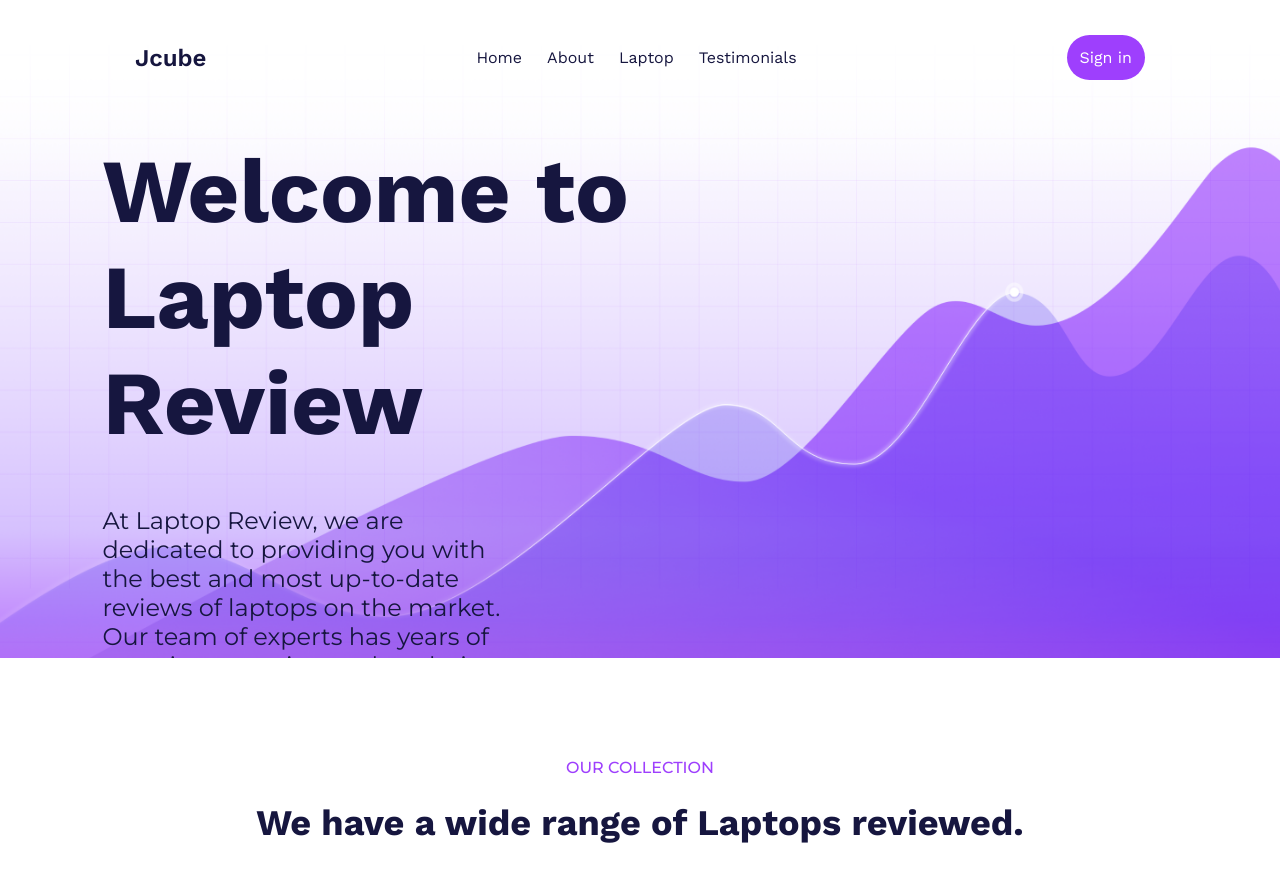
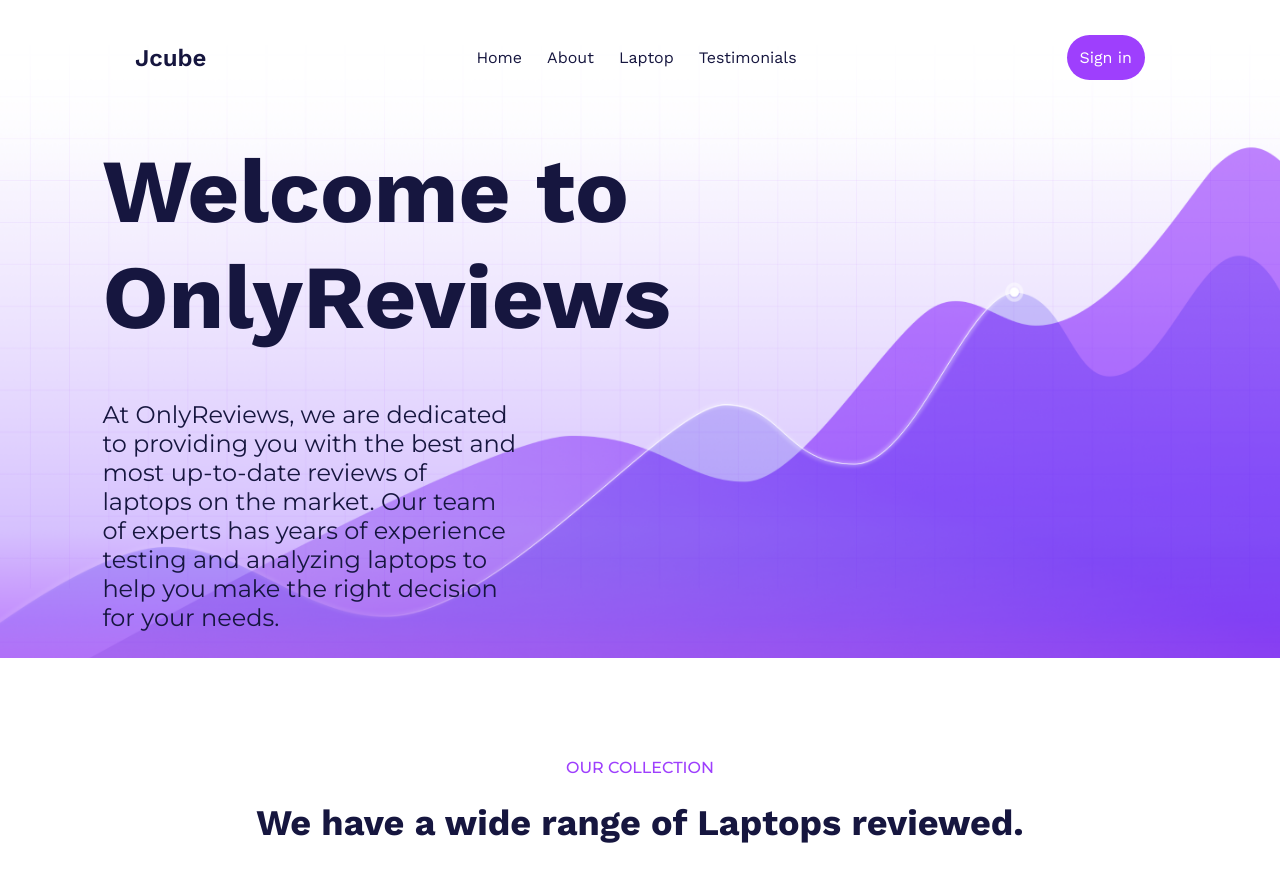
Before and after one commit to DikshantK2004/Milan-Project, a React (Create React App) app in the folder laptop-reviews/: page / in a window 1280 px wide. Shown: the part 1220-2102 px from the top of the page. Built offline with nearby package versions, Linux system fonts and the light colour scheme; no server answers; the HTML template or start-up script is replaced by a standard one; a web font is replaced by a local one.

Commit message:
changed product name

```diff
--- a/laptop-reviews/src/Navbar.jsx
+++ b/laptop-reviews/src/Navbar.jsx
@@ -36,8 +36,8 @@ function Navbar() {
         {/* <div className="cont" onClick={() => navigate("/login")}>Sign in</div> */}
       </div>
       <div className="mainH">
-        <h1>Welcome to Laptop <br />Review</h1>
-        <div className="mainD">At Laptop Review, we are dedicated to providing you with the best and most up-to-date reviews of laptops on the market. Our team of experts has years of experience testing and analyzing laptops to help you make the right decision for your needs.</div>
+        <h1>Welcome to OnlyReviews</h1>
+        <div className="mainD">At OnlyReviews, we are dedicated to providing you with the best and most up-to-date reviews of laptops on the market. Our team of experts has years of experience testing and analyzing laptops to help you make the right decision for your needs.</div>
         <div className="cont">Learn More</div>
       </div>
     </div>
```
